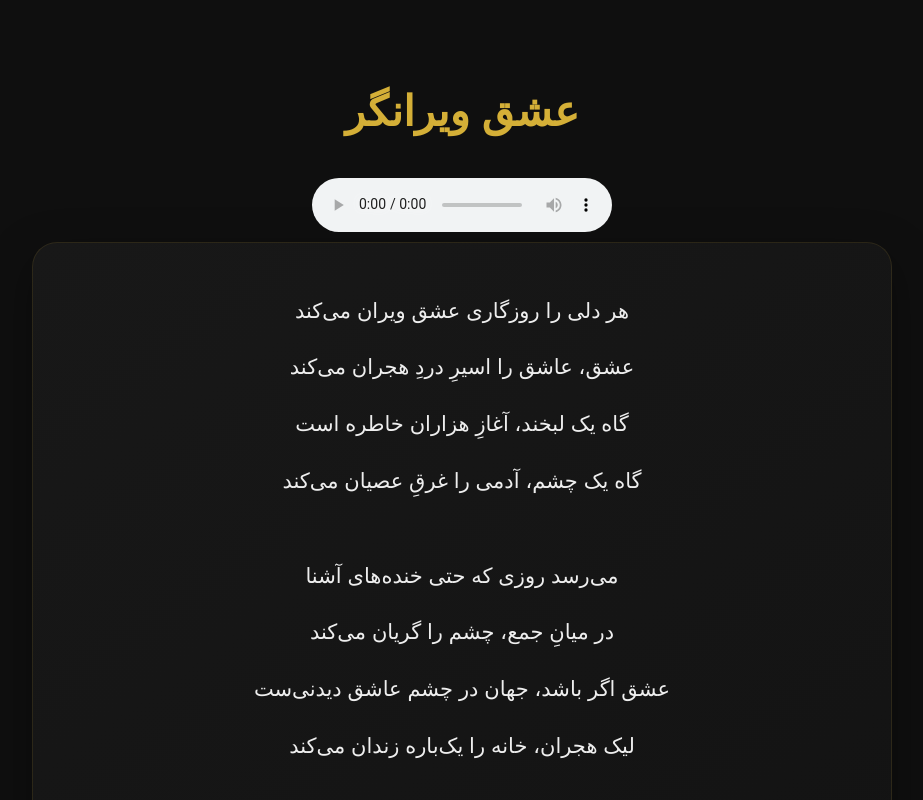
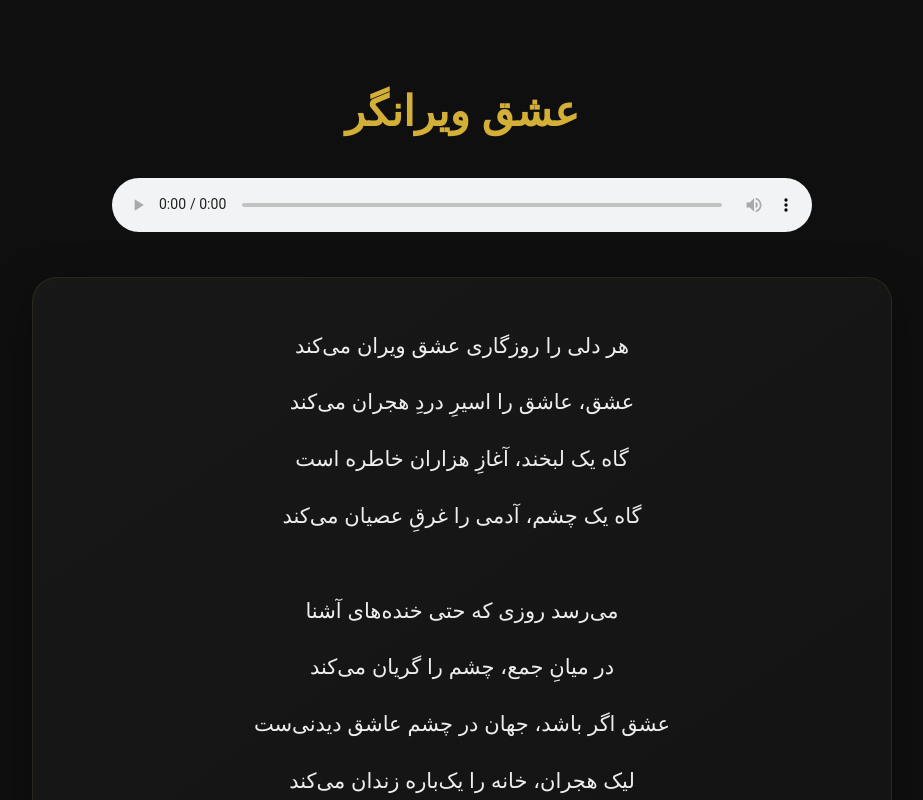
Before and after one commit to mahtaghahreman/Mahta_ghahreman, a Next.js app: page /lyrics/eshgh-virangar in a window 1280 px wide. Shown: the top 800 px of the page, without its empty margins (178-1101 px from the left). Built offline with nearby package versions, Linux system fonts and the light colour scheme.

Commit message:
Update page.tsx

```diff
--- a/app/lyrics/eshgh-virangar/page.tsx
+++ b/app/lyrics/eshgh-virangar/page.tsx
@@ -3,10 +3,19 @@ export default function EshghVirangarPage() {
     <main className="lyrics-page">
       <h1>عشق ویرانگر</h1>
 
-      <audio controls preload="metadata" className="lyrics-audio">
-        <source src="/eshgh-virangar.mp3" type="audio/mpeg" />
-        مرورگر شما از پخش صوت پشتیبانی نمی‌کند.
-      </audio>
+      <div style={{ marginBottom: "35px" }}>
+        <audio
+          controls
+          preload="metadata"
+          style={{
+            width: "100%",
+            maxWidth: "700px",
+          }}
+        >
+          <source src="/eshgh-virangar.mp3" type="audio/mpeg" />
+          مرورگر شما از پخش صوت پشتیبانی نمی‌کند.
+        </audio>
+      </div>
 
       <div className="lyrics-text">
         <p>
```
